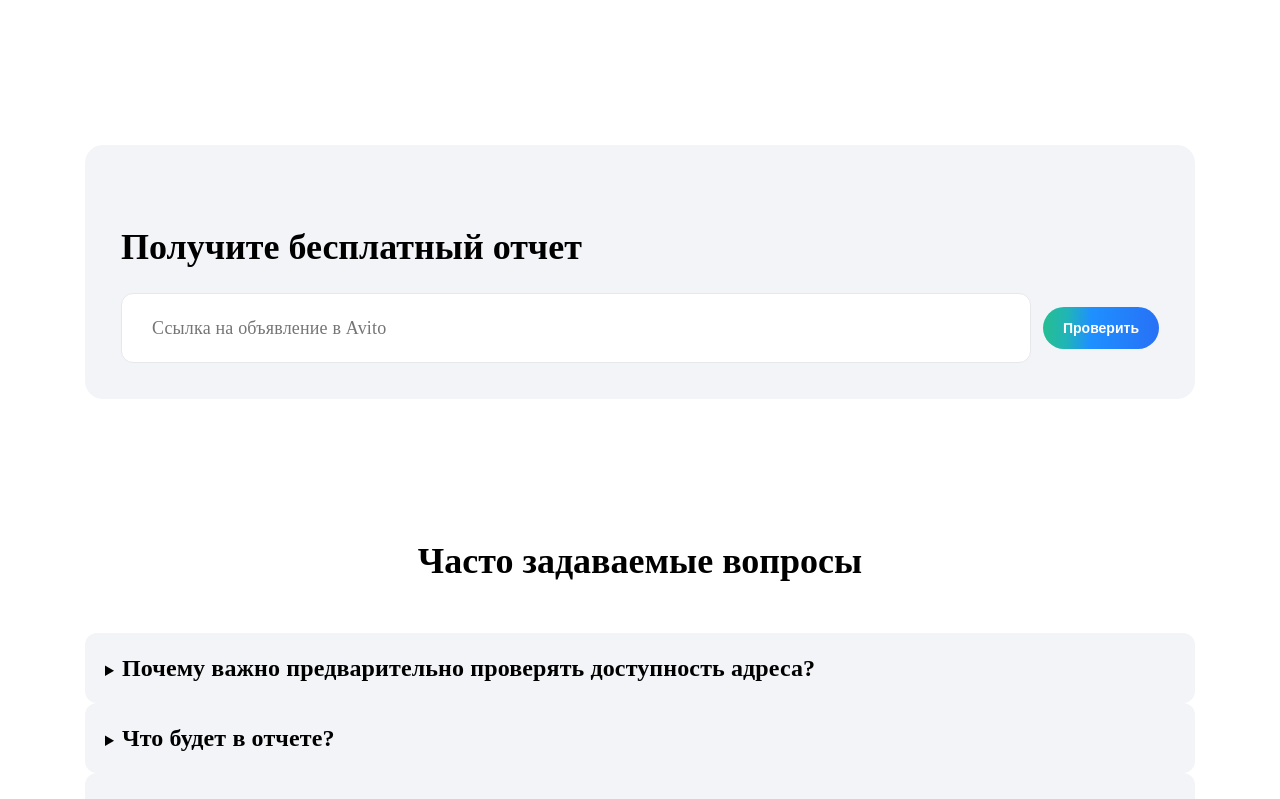
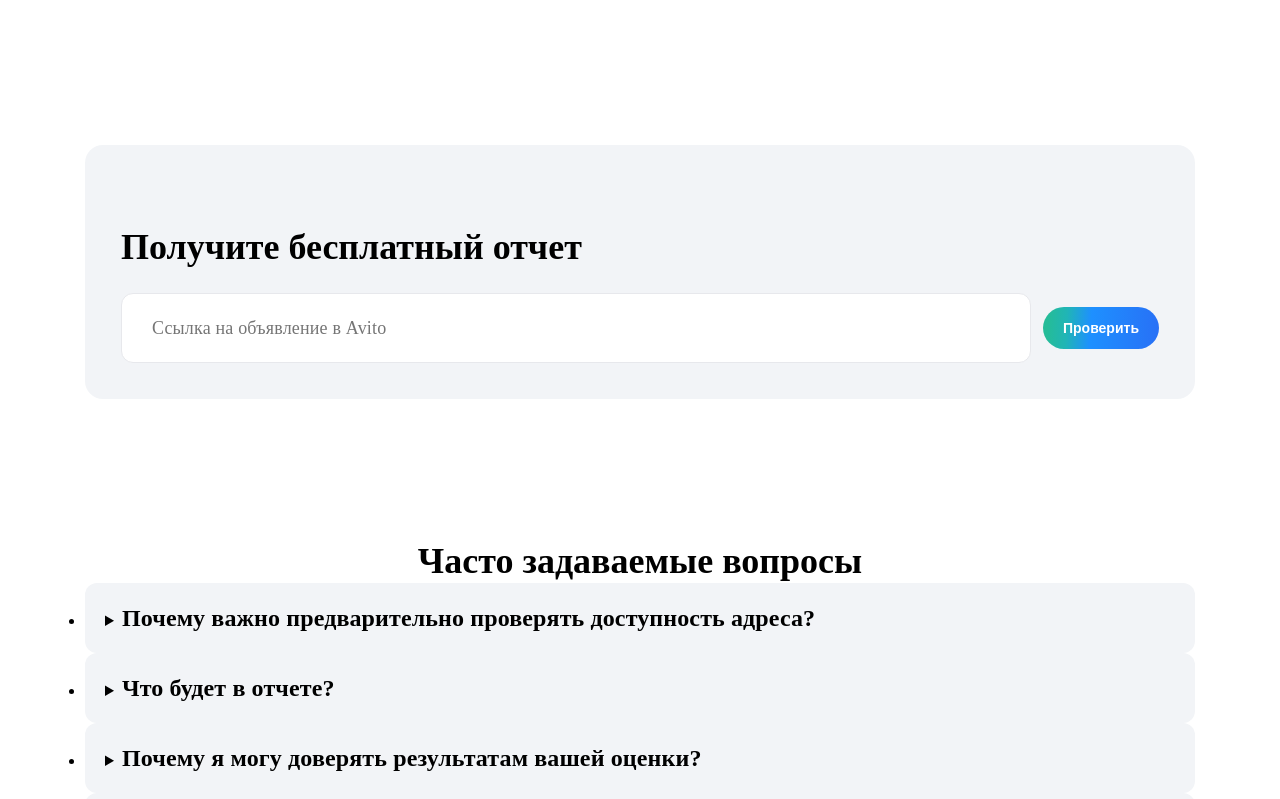
Before and after one commit to Nargiz-Toleutai/estate-navigator-ui, a Next.js app: page / in a window 1280 px wide. Shown: the part 2001-2800 px from the top of the page. Built offline with nearby package versions, Linux system fonts and the light colour scheme; a web font is replaced by a local one.

Commit message:
refactor: replace div with ul and li in Faq component

```diff
--- a/src/components/Faq/Faq.tsx
+++ b/src/components/Faq/Faq.tsx
@@ -40,13 +40,15 @@ const Faq = () => {
       <LandingContainer>
         <div className={styles.faqContent}>
           <h2>Часто задаваемые вопросы</h2>
-          <div>
+          <ul>
             {FAQ_ITEMS.map((faq, index) => (
-              <Accordion key={index} title={<h4>{faq.question}</h4>} name="faq">
-                <p dangerouslySetInnerHTML={{ __html: faq.answer }} />
-              </Accordion>
+              <li key={index}>
+                <Accordion title={<h4>{faq.question}</h4>} name="faq">
+                  <p dangerouslySetInnerHTML={{ __html: faq.answer }} />
+                </Accordion>
+              </li>
             ))}
-          </div>
+          </ul>
         </div>
       </LandingContainer>
     </section>
```
